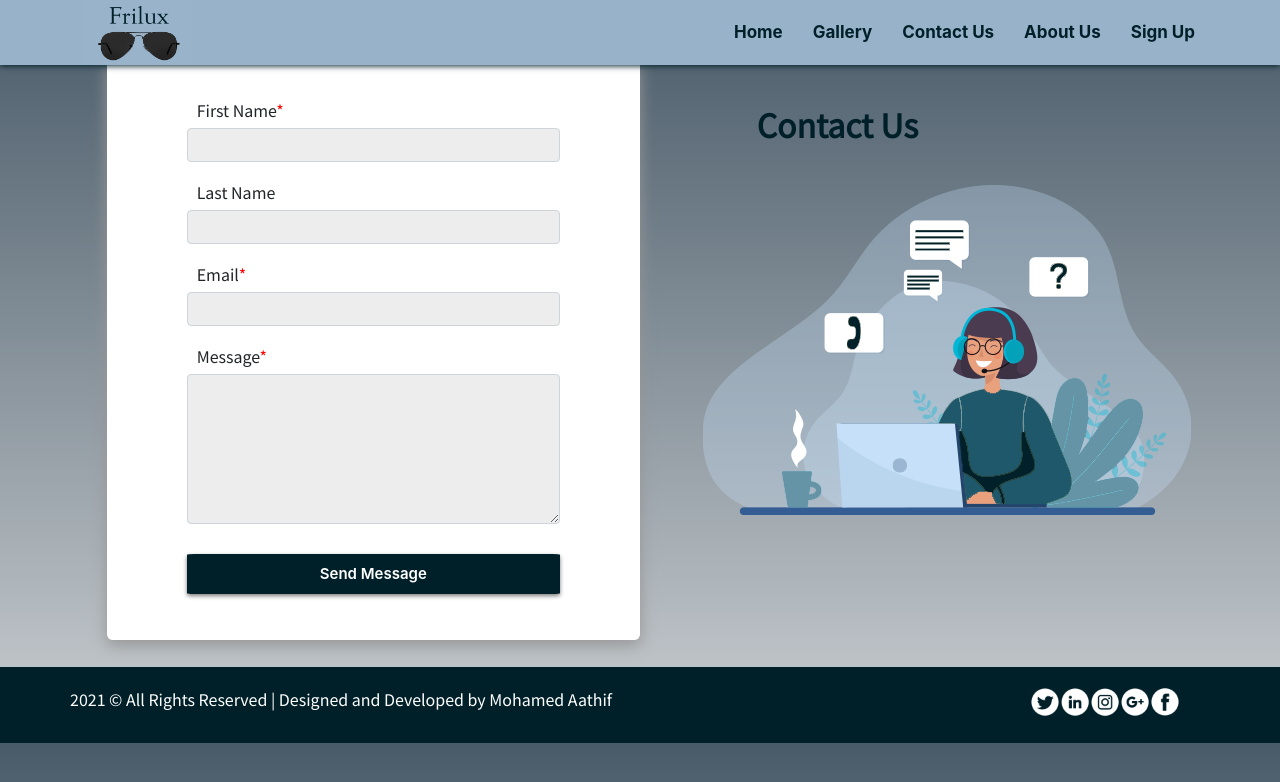
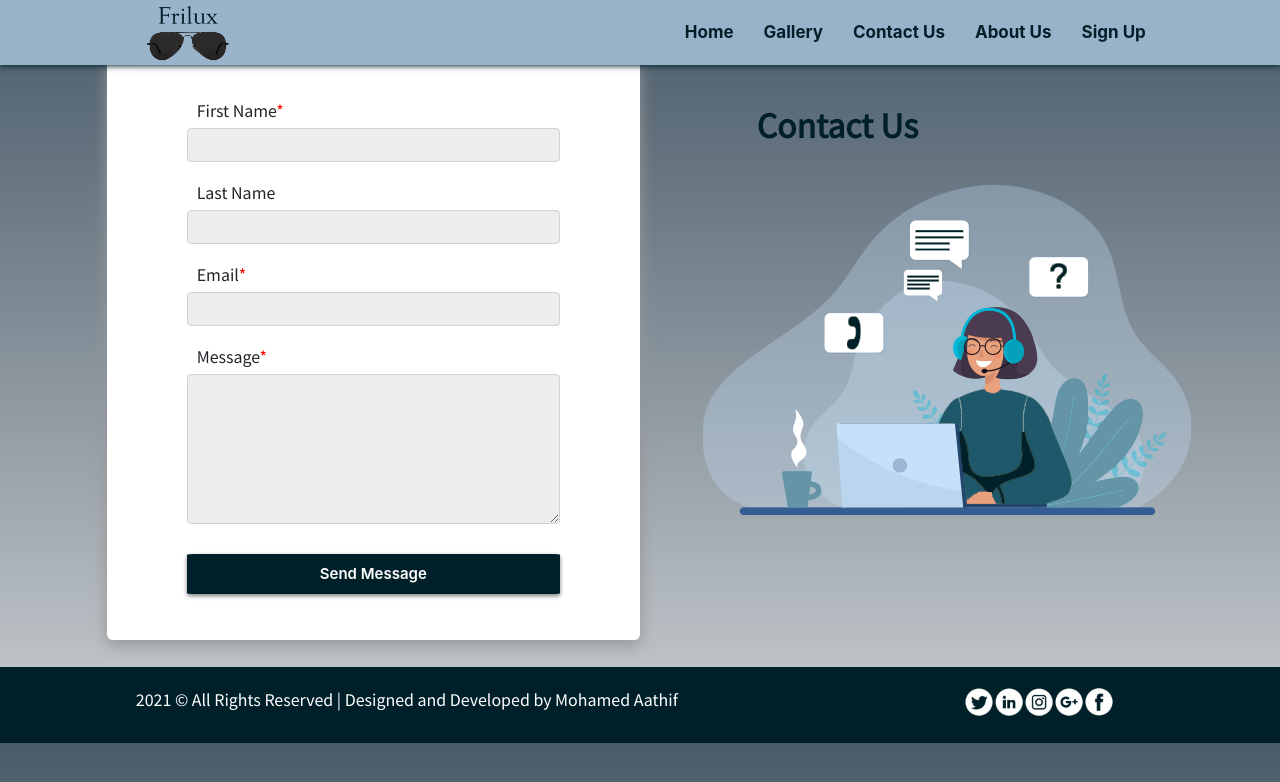
Before and after one commit to Aathif-M/friluxold, a plain HTML site: page contact_us.html in a window 1280 px wide. Drawn offline with nearby package versions, Linux system fonts and the light colour scheme.

Commit message:
Update contact_us.html

```diff
--- a/contact_us.html
+++ b/contact_us.html
@@ -128,7 +128,7 @@
 
     <div class="nav_bar col-lg-12 col-md-12 col-sm-12">
 
-      <div class="container">
+      <div class="container col-md-10">
 
         <a href="./index.html">
           <img src="./frilux/Logo 3.jpg" alt="logo" id="logo">
@@ -224,7 +224,7 @@
 
     </pre>
     <div class="footer">
-      <div class="container" id="footer">
+      <div class="container col-md-10" id="footer">
         <p>2021 &copy; All Rights Reserved | Designed and Developed by Mohamed Aathif</p>
         <a href="#"><img src="./frilux/Social Media/Facebook.jpg" alt="Facebook icon"></a>
         <a href="#"><img src="./frilux/Social Media/Google+.jpg" alt="Google+ icon"></a>
```
